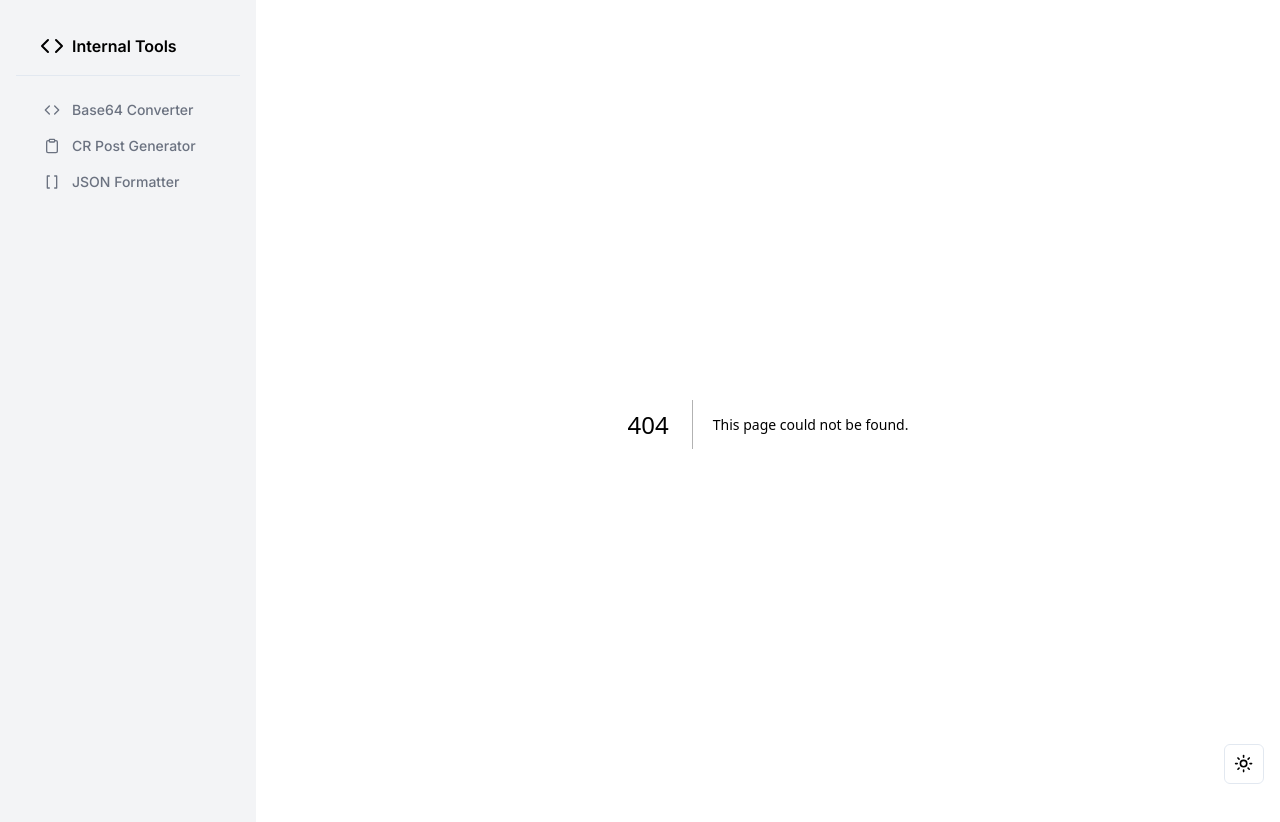
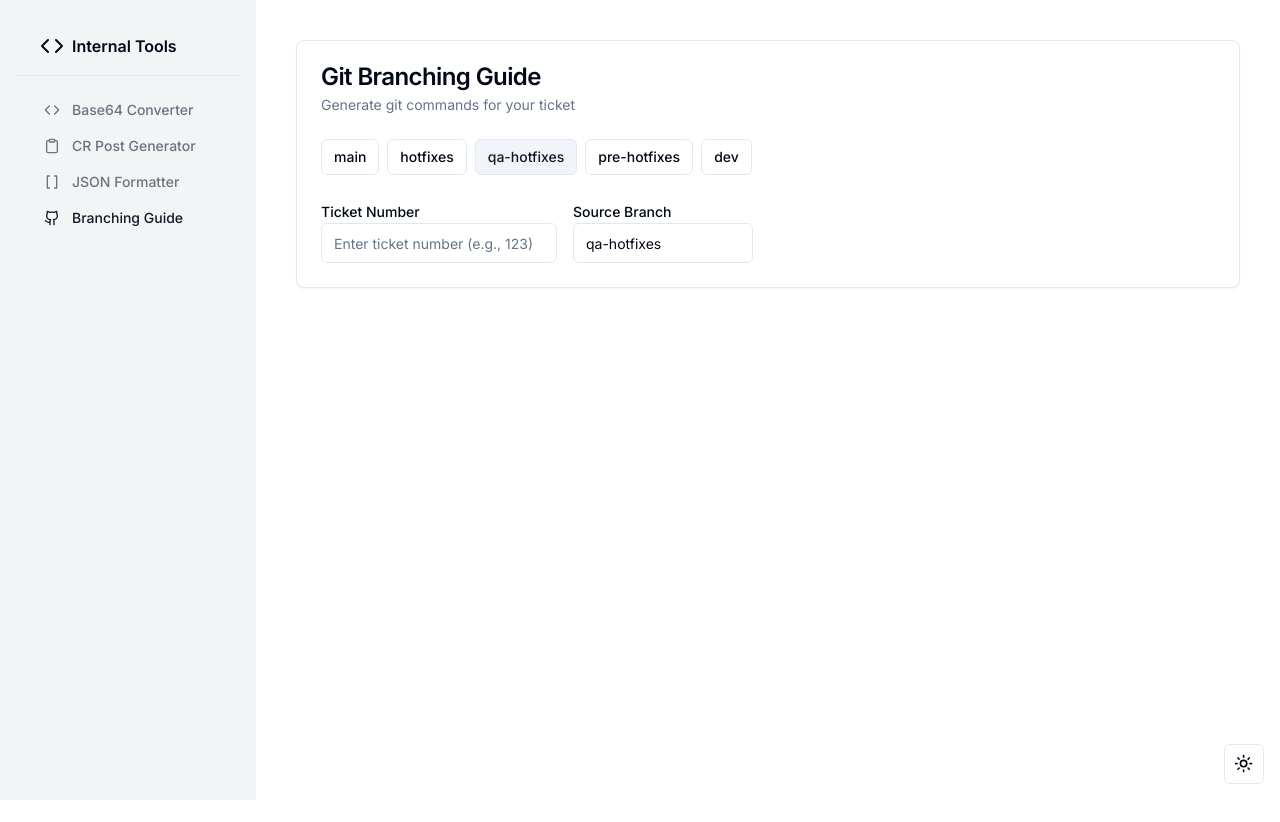
Before and after one commit to omarnazih/internal-tools, a Next.js app: page /branching-guide in a window 1280 px wide. Before the commit this address had no page. Shown: the top 822 px of the page. After the commit the page ends 800 px from the top, so only its background shows below. Built offline with nearby package versions, Linux system fonts and the light colour scheme.

Commit message:
add git branching guide

```diff
--- /dev/null
+++ b/app/branching-guide/page.tsx
@@ -0,0 +1,162 @@
+'use client';
+
+import React, { useState } from 'react';
+import { Card, CardContent, CardHeader, CardTitle, CardDescription } from "@/components/ui/card";
+import { Button } from "@/components/ui/button";
+import { Input } from "@/components/ui/input";
+import { Label } from "@/components/ui/label";
+import { useToast } from "@/hooks/use-toast";
+import { Tabs, TabsContent, TabsList, TabsTrigger } from "@/components/ui/tabs";
+import { cn } from "@/lib/utils";
+
+const BranchingGuide: React.FC = () => {
+  const [ticketNumber, setTicketNumber] = useState('');
+  const [sourceBranch, setSourceBranch] = useState('qa-hotfixes');
+  const { toast } = useToast();
+
+  const quickAccessBranches = [
+    { name: 'main', variant: 'outline' as const },
+    { name: 'hotfixes', variant: 'outline' as const },
+    { name: 'qa-hotfixes', variant: 'outline' as const },
+    { name: 'pre-hotfixes', variant: 'outline' as const },
+    { name: 'dev', variant: 'outline' as const },
+  ];
+
+  const prodCommands = [
+    {
+      description: `1. Update ${sourceBranch} branch`,
+      command: `git checkout ${sourceBranch} && git pull origin ${sourceBranch}`
+    },
+    {
+      description: "2. Create and checkout new branch",
+      command: `git checkout -b ${ticketNumber}`
+    },
+    {
+      description: "3. Push branch to remote",
+      command: `git push -u origin ${ticketNumber}`
+    },
+    {
+      description: "4. Create a pull request",
+      command: `gh pr create --base ${sourceBranch} --title "${ticketNumber} - ${sourceBranch}" --body "This PR is for ${ticketNumber} on ${sourceBranch} branch" --web`
+    }
+  ];
+
+  const devCommands = [
+    {
+      description: "1. Update dev branch",
+      command: "git checkout dev && git pull origin dev"
+    },
+    {
+      description: "2. Create and checkout new branch",
+      command: `git checkout -b ${ticketNumber}-dev`
+    },
+    {
+      description: "3. Push branch to remote",
+      command: `git push -u origin ${ticketNumber}-dev`
+    },
+    {
+      description: "4. Create a pull request",
+      command: `gh pr create --base dev --title "${ticketNumber} - dev" --body "This PR is for ${ticketNumber} on dev branch" --web`
+    }
+  ];
+
+  const copyCommand = (command: string) => {
+    navigator.clipboard.writeText(command).then(() => {
+      toast({ title: "Command copied to clipboard" });
+    }).catch(() => {
+      toast({ variant: "destructive", title: "Failed to copy command" });
+    });
+  };
+
+  const CommandList = ({ commands }: { commands: typeof prodCommands }) => (
+    <div className="space-y-4">
+      {commands.map((item, index) => (
+        <div key={index} className="space-y-2">
+          <p className="text-sm font-medium">{item.description}</p>
+          <div className="flex items-center gap-2">
+            <code className="flex-1 p-2 bg-muted rounded-md">
+              {item.command}
+            </code>
+            <Button
+              variant="outline"
+              size="sm"
+              onClick={() => copyCommand(item.command)}
+            >
+              Copy
+            </Button>
+          </div>
+        </div>
+      ))}
+    </div>
+  );
+
+  return (
+    <div className="container mx-auto p-4">
+      <Card>
+        <CardHeader>
+          <CardTitle>Git Branching Guide</CardTitle>
+          <CardDescription>Generate git commands for your ticket</CardDescription>
+        </CardHeader>
+        <CardContent>
+          <div className="space-y-6">
+            <div className="flex flex-wrap gap-2">
+              {quickAccessBranches.map((branch) => (
+                <Button
+                  key={branch.name}
+                  variant={branch.variant}
+                  size="sm"
+                  onClick={() => setSourceBranch(branch.name)}
+                  className={cn(
+                    "text-sm",
+                    sourceBranch === branch.name && "bg-accent text-accent-foreground"
+                  )}
+                >
+                  {branch.name}
+                </Button>
+              ))}
+            </div>
+            <div className="flex gap-4">
+              <div>
+                <Label htmlFor="ticket">Ticket Number</Label>
+                <Input
+                  id="ticket"
+                  value={ticketNumber}
+                  onChange={(e) => setTicketNumber(e.target.value)}
+                  placeholder="Enter ticket number (e.g., 123)"
+                  className="max-w-xs"
+                />
+              </div>
+              <div>
+                <Label htmlFor="source">Source Branch</Label>
+                <Input
+                  id="source"
+                  value={sourceBranch}
+                  onChange={(e) => setSourceBranch(e.target.value)}
+                  placeholder="Enter branch name"
+                  className="w-[180px]"
+                />
+              </div>
+            </div>
+
+            {ticketNumber && (
+              <Tabs defaultValue="main" className="w-full">
+                <TabsList>
+                  <TabsTrigger value="main">Source Branch</TabsTrigger>
+                  <TabsTrigger value="dev">Dev Branch</TabsTrigger>
+                </TabsList>
+                <TabsContent value="main">
+                  <CommandList commands={prodCommands} />
+                </TabsContent>
+                <TabsContent value="dev">
+                  <CommandList commands={devCommands} />
+                </TabsContent>
+              </Tabs>
+            )}
+          </div>
+        </CardContent>
+      </Card>
+    </div>
+  );
+};
+
+export default BranchingGuide;
--- a/components/Layout/Sidebar.tsx
+++ b/components/Layout/Sidebar.tsx
@@ -2,7 +2,7 @@
 import Link from "next/link"
 import { usePathname } from "next/navigation"
 import { Button } from "@/components/ui/button"
-import { ClipboardIcon, CodeIcon, BracketsIcon } from "lucide-react"
+import { ClipboardIcon, CodeIcon, BracketsIcon, Github } from "lucide-react"
 import { cn } from "@/lib/utils"
 
 export function Sidebar() {
@@ -12,6 +12,7 @@ export function Sidebar() {
     { href: "/", icon: CodeIcon, label: "Base64 Converter" },
     { href: "/post-generator", icon: ClipboardIcon, label: "CR Post Generator" },
     { href: "/json-formatter", icon: BracketsIcon, label: "JSON Formatter" },
+    { href: "/branching-guide", icon: Github, label: "Branching Guide" },
     // Add more navigation items here
   ]
 
@@ -47,5 +48,4 @@ export function Sidebar() {
     </aside>
   )
 }
-
 // Include the icon components here (CodeIcon, ClipboardIcon, etc.)
--- /dev/null
+++ b/components/ui/tabs.tsx
@@ -0,0 +1,55 @@
+"use client"
+
+import * as React from "react"
+import * as TabsPrimitive from "@radix-ui/react-tabs"
+
+import { cn } from "@/lib/utils"
+
+const Tabs = TabsPrimitive.Root
+
+const TabsList = React.forwardRef<
+  React.ElementRef<typeof TabsPrimitive.List>,
+  React.ComponentPropsWithoutRef<typeof TabsPrimitive.List>
+>(({ className, ...props }, ref) => (
+  <TabsPrimitive.List
+    ref={ref}
+    className={cn(
+      "inline-flex h-10 items-center justify-center rounded-md bg-muted p-1 text-muted-foreground",
+      className
+    )}
+    {...props}
+  />
+))
+TabsList.displayName = TabsPrimitive.List.displayName
+
+const TabsTrigger = React.forwardRef<
+  React.ElementRef<typeof TabsPrimitive.Trigger>,
+  React.ComponentPropsWithoutRef<typeof TabsPrimitive.Trigger>
+>(({ className, ...props }, ref) => (
+  <TabsPrimitive.Trigger
+    ref={ref}
+    className={cn(
+      "inline-flex items-center justify-center whitespace-nowrap rounded-sm px-3 py-1.5 text-sm font-medium ring-offset-background transition-all focus-visible:outline-none focus-visible:ring-2 focus-visible:ring-ring focus-visible:ring-offset-2 disabled:pointer-events-none disabled:opacity-50 data-[state=active]:bg-background data-[state=active]:text-foreground data-[state=active]:shadow-sm",
+      className
+    )}
+    {...props}
+  />
+))
+TabsTrigger.displayName = TabsPrimitive.Trigger.displayName
+
+const TabsContent = React.forwardRef<
+  React.ElementRef<typeof TabsPrimitive.Content>,
+  React.ComponentPropsWithoutRef<typeof TabsPrimitive.Content>
+>(({ className, ...props }, ref) => (
+  <TabsPrimitive.Content
+    ref={ref}
+    className={cn(
+      "mt-2 ring-offset-background focus-visible:outline-none focus-visible:ring-2 focus-visible:ring-ring focus-visible:ring-offset-2",
+      className
+    )}
+    {...props}
+  />
+))
+TabsContent.displayName = TabsPrimitive.Content.displayName
+
+export { Tabs, TabsList, TabsTrigger, TabsContent }
```
